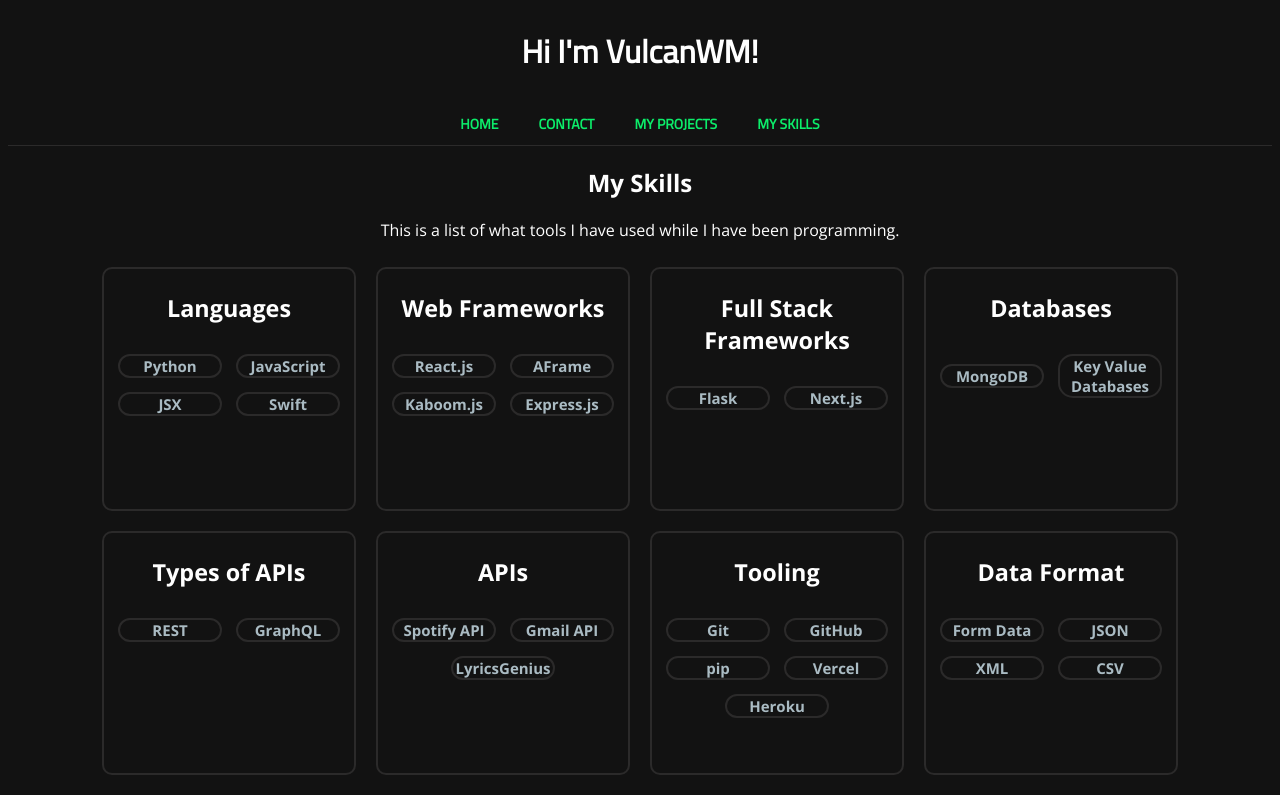
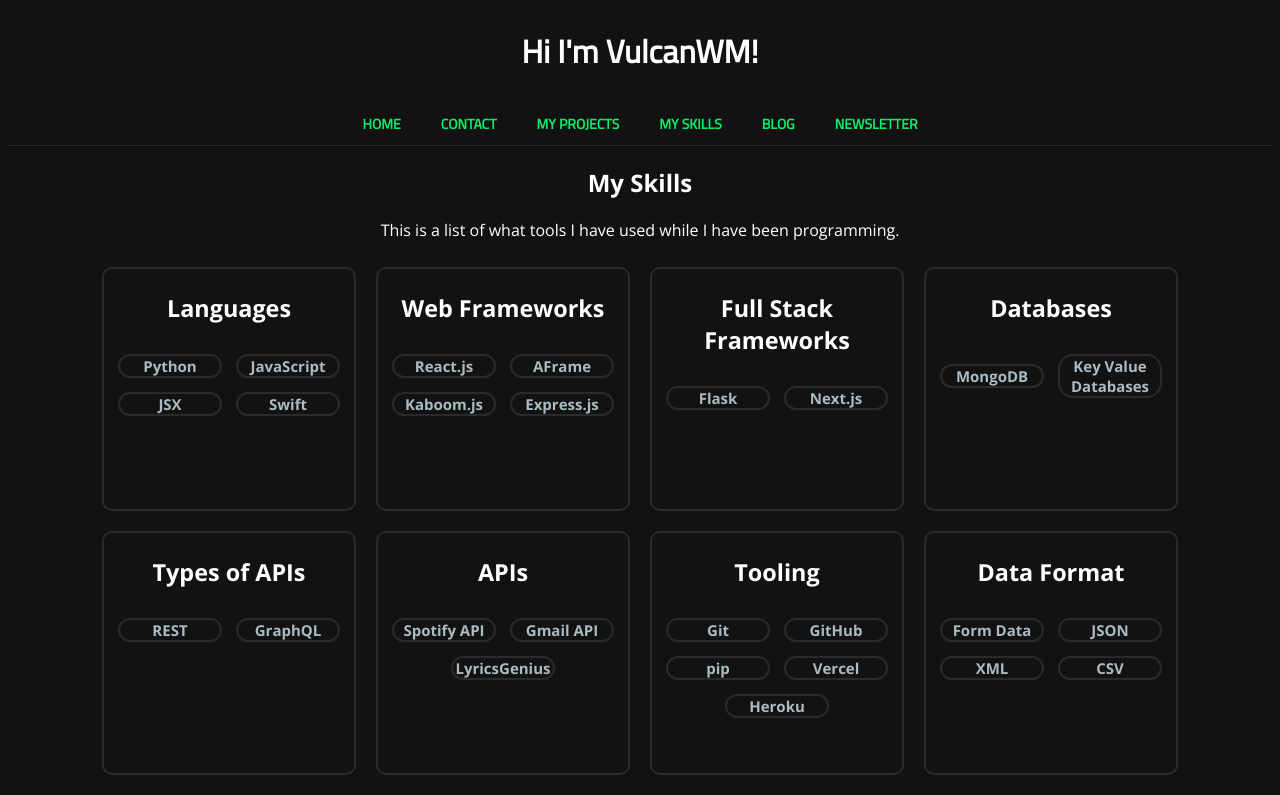
Before and after one commit to VulcanWM/vulcanwm, a Next.js app: page /skills in a window 1280 px wide. Shown: the top 795 px of the page. Built offline with nearby package versions, Linux system fonts and the light colour scheme.

Commit message:
added navbar element and escape the punch url

```diff
--- a/components/layout.js
+++ b/components/layout.js
@@ -36,6 +36,8 @@
         <Link href="/contact">Contact</Link>
         <Link href="/projects">My Projects</Link>
         <Link href="/skills">My Skills</Link>
+        <a href="https://vulcanwm.hashnode.dev/">Blog</a>
+        <a href="https://vulcanwm.hashnode.dev/newsletter">Newsletter</a>
       </div>
       <main>{children}</main>
       <Analytics />
--- a/lists/projects.js
+++ b/lists/projects.js
@@ -20,7 +20,7 @@
     "Tags": ['Flask', 'HTML,CSS,JS', 'MongoDB', "Forum"]
   },
   "Escape the Punch": {
-    "Link": "https://escape-the-punch.vulcanwm.repl.co",
+    "Link": "https://escape-the-punch.netlify.app/",
     "Desc": "try to escape the ghost's punch",
     "Tags": ["kaboom.js", 'Game']
   },
```
